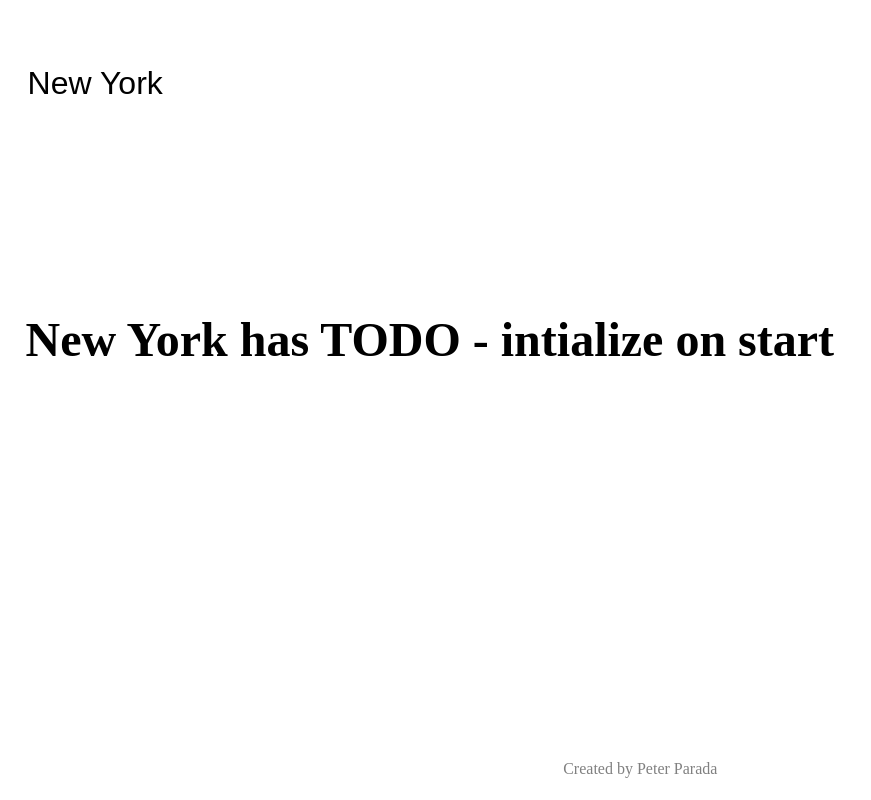
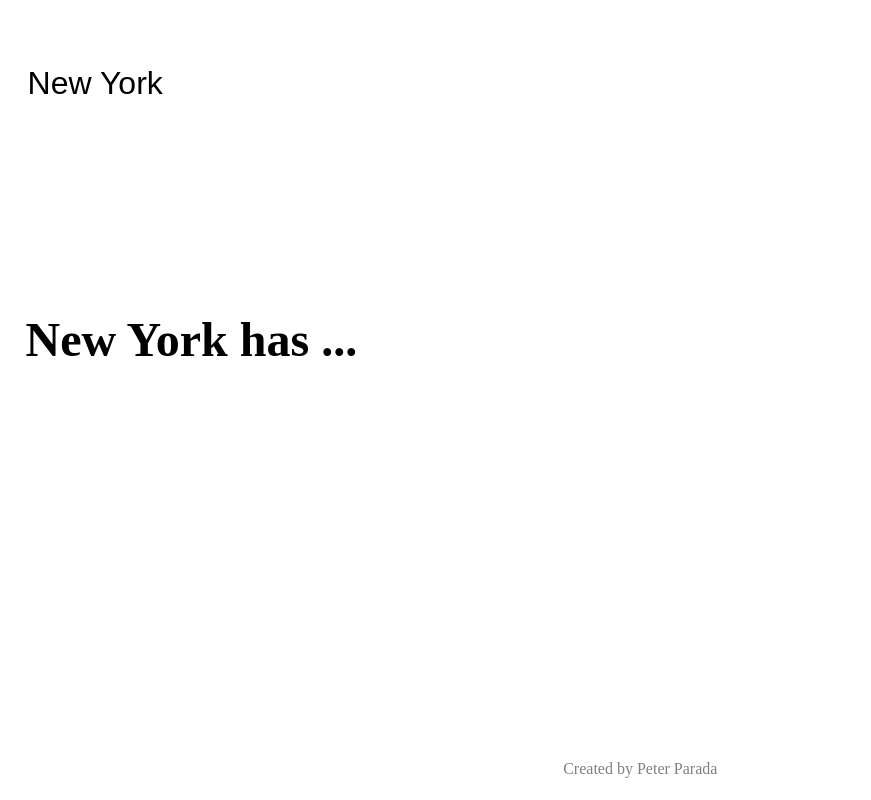
Before and after one commit to pito-svk/gettime, a React (Create React App) app: page / in a window 1280 px wide. Shown: the whole page, without its empty margins (0-871 px from the left). Built offline with nearby package versions, Linux system fonts and the light colour scheme.

Commit message:
Make dots at the beginning of calculating time

```diff
--- a/src/components/App.jsx
+++ b/src/components/App.jsx
@@ -15,7 +15,7 @@ export default React => {
     return {
       ...React.Component.prototype,
       state: {
-        time: 'TODO - intialize on start',
+        time: '...',
         city: defaultCity
       },
       render() {
```
